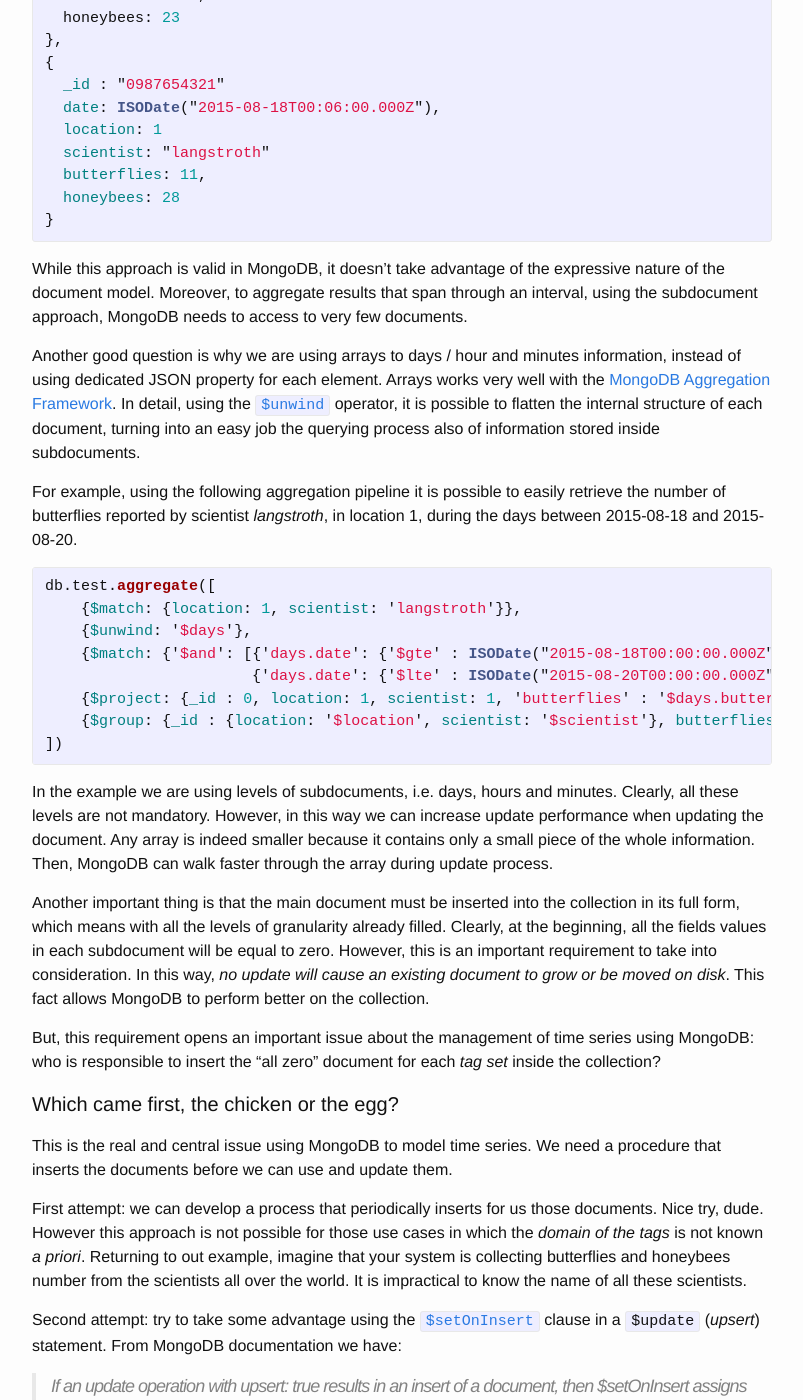
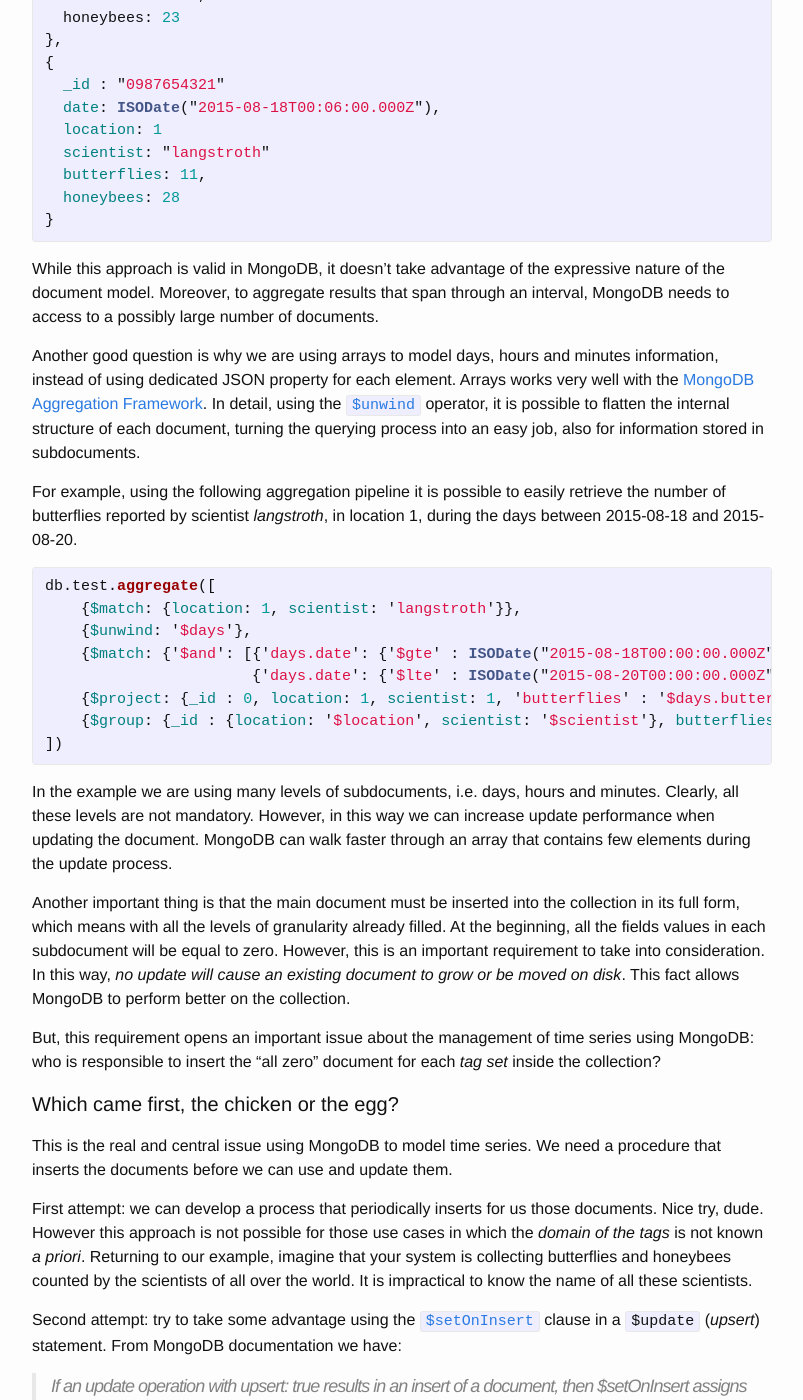
Before and after one commit to rcardin/rcardin.github.io, a Jekyll site: the page built from _posts/2017-01-31-implementing-time-series-in-mongodb.markdown, in a window 1280 px wide and 1400 px high, scrolled down 3398 px. Shown: the whole window, without its empty margins (238-1041 px from the left). Built offline with Jekyll 4.4.1, drawn with Linux system fonts in a browser that asks for light colours; comment, search, counter and statistics services are not loaded; some of the changed text lies outside the part shown.

Commit message:
Syntax and typo corrections

```diff
--- a/_posts/2017-01-31-implementing-time-series-in-mongodb.markdown
+++ b/_posts/2017-01-31-implementing-time-series-in-mongodb.markdown
@@ -48,26 +48,25 @@
 2015-08-18T06:12:00Z  7            22         2         perpetua
 {% endhighlight %}
 
-As you can see, the main dimension of this data mart is time. Events stored in it span through time. What we can refer
-to as *basic time granularity* is set to minutes in our example. This means that we cannot produce an analysis of these
+As you can see, the main dimension of this data mart is **time**. Events stored in it span through time. In this example, What we can refer to as *basic time granularity* is set to minutes. This means that we cannot produce an analysis of these
 data that has a granularity less than the basic (minutes).
 
 Columns like `butterflies` and `honeybees` are called *fields*. Fields are made up of field keys and field values. *Field
-keys* (`butterflies` and `honeybees`) are strings and they store *metadata*; the field key `butterflies` tells us that the
+keys* (i.e. `butterflies` and `honeybees`) are strings and they store *metadata*; the field key `butterflies` tells us that the
 field values `12`-`7` refer to butterflies and the field key `honeybees` tells us that the field values `23`-`22` refer
 to, well, honeybees.
 
-*Field values* are the data; a field value, in a time series database is always associated with a timestamp. The collection
-of field-key and field-value pairs make up a *field set*.
+*Field values* are the data; a field value is always associated with a timestamp in a time series database. The collection
+of field-key and field-value pairs makes up a *field set*.
 
 Last, but not least, columns like `location` and `scientist` are called *tags*. Also in this case, a tag is made up of a
 *tag key* and a *tag value*. We can look at tags like *indexes*, that help the access to the time series. They are not
 mandatory, but they helps a lot.
 
-We have time series, now. But, are these database only a bunch of tables that forces the presence of a timestamp? No, the
-main characteristic of a time series database is that it should have **powerful tools** to aggregate data (*fields*) over time.
+We have time series, now. But, are these databases only a bunch of tables that forces the presence of a timestamp? No, the
+main characteristic of a time series database is that it should have some **powerful tools** to aggregate data (*fields*) over time.
 Let's say, if we need to know how much butterflies were counted by scientist "perpetua" in "location 1" during the last year,
-it should be easy to retrieve this information from the database.
+it should be easy to retrieve this information.
 
 #### Time series in MongoDB
 MongoDB is a general purpose document oriented database. This means that information inside the database is stored as document.
@@ -170,14 +168,13 @@
 {% endhighlight %}
 
 While this approach is valid in MongoDB, it doesn’t take advantage of the expressive nature of the document model. Moreover,
-to aggregate results that span through an interval, using the subdocument approach, MongoDB needs to access to very few
-documents.
+to aggregate results that span through an interval, MongoDB needs to access to a possibly large number of documents.
 
-Another good question is why we are using arrays to days / hour and minutes information, instead of using dedicated
+Another good question is why we are using arrays to model days, hours and minutes information, instead of using dedicated
 JSON property for each element. Arrays works very well with the [MongoDB Aggregation Framework](https://docs.mongodb.com/manual/aggregation/).
 In detail, using the [`$unwind`](https://docs.mongodb.com/manual/reference/operator/aggregation/unwind/) operator,
-it is possible to flatten the internal structure of each document, turning into an easy job the querying process also
-of information stored inside subdocuments.
+it is possible to flatten the internal structure of each document, turning the querying process into an easy job, also
+for information stored in subdocuments.
 
 For example, using the following aggregation pipeline it is possible to easily retrieve the number of butterflies
 reported by scientist *langstroth*, in location 1, during the days between 2015-08-18 and 2015-08-20.
@@ -193,13 +190,12 @@
 ])
 {% endhighlight %}
 
-In the example we are using levels of subdocuments, i.e. days, hours and minutes. Clearly, all these levels
-are not mandatory. However, in this way we can increase update performance when updating the document. Any array is
-indeed smaller because it contains only a small piece of the whole information. Then, MongoDB can walk faster through the
-array during update process.
+In the example we are using many levels of subdocuments, i.e. days, hours and minutes. Clearly, all these levels
+are not mandatory. However, in this way we can increase update performance when updating the document. MongoDB can
+walk faster through an array that contains few elements during the update process.
 
 Another important thing is that the main document must be inserted into the collection in its full form, which means
-with all the levels of granularity already filled. Clearly, at the beginning, all the fields values in each subdocument
+with all the levels of granularity already filled. At the beginning, all the fields values in each subdocument
 will be equal to zero. However, this is an important requirement to take into consideration. In this way, *no update will
 cause an existing document to grow or be moved on disk*. This fact allows MongoDB to perform better on the collection.
 
@@ -212,7 +208,7 @@
 
 First attempt: we can develop a process that periodically inserts for us those documents. Nice try, dude. However this
 approach is not possible for those use cases in which the *domain of the tags* is not known *a priori*. Returning to
-out example, imagine that your system is collecting butterflies and honeybees number from the scientists all over the
+our example, imagine that your system is collecting butterflies and honeybees counted by the scientists of all over the
 world. It is impractical to know the name of all these scientists.
 
 Second attempt: try to take some advantage using the [`$setOnInsert`](https://docs.mongodb.com/manual/reference/operator/update/setOnInsert/)
@@ -227,13 +223,12 @@
 
 #### Three step initialization
 Then, do we reach a dead end, a *cul-de-sac*? At first sight it may seem so. Fortunately, me and my colleagues found a
-*workaround*. We can call it *three step initialization*. Just for recap, we want to be able to initialize the main
-document with all the required subdocuments properly set.
+*workaround*. We can call it *three step initialization*.
 
 Remember that MongoDB guarantees the atomicity of operations on a single document. With this fact in mind we can operate
 in the following way:
 
-1. Try to update the document, incrementing properly the counters at a specified time chunk. Do not do any *upsert*, just
+1. Try to update the document, incrementing properly the counters at a specified time chunk. Do not make an *upsert*, just
    a old-fashioned [update](https://docs.mongodb.com/manual/reference/method/db.collection.update/) operation. Remember
    that the execution of an update statement returns the number of documents written. If the number of documents written
    is greater than zero, you're done.
```
Also changed, not shown: other parts of _posts/2017-01-31-implementing-time-series-in-mongodb.markdown (+13 -14 lines).
